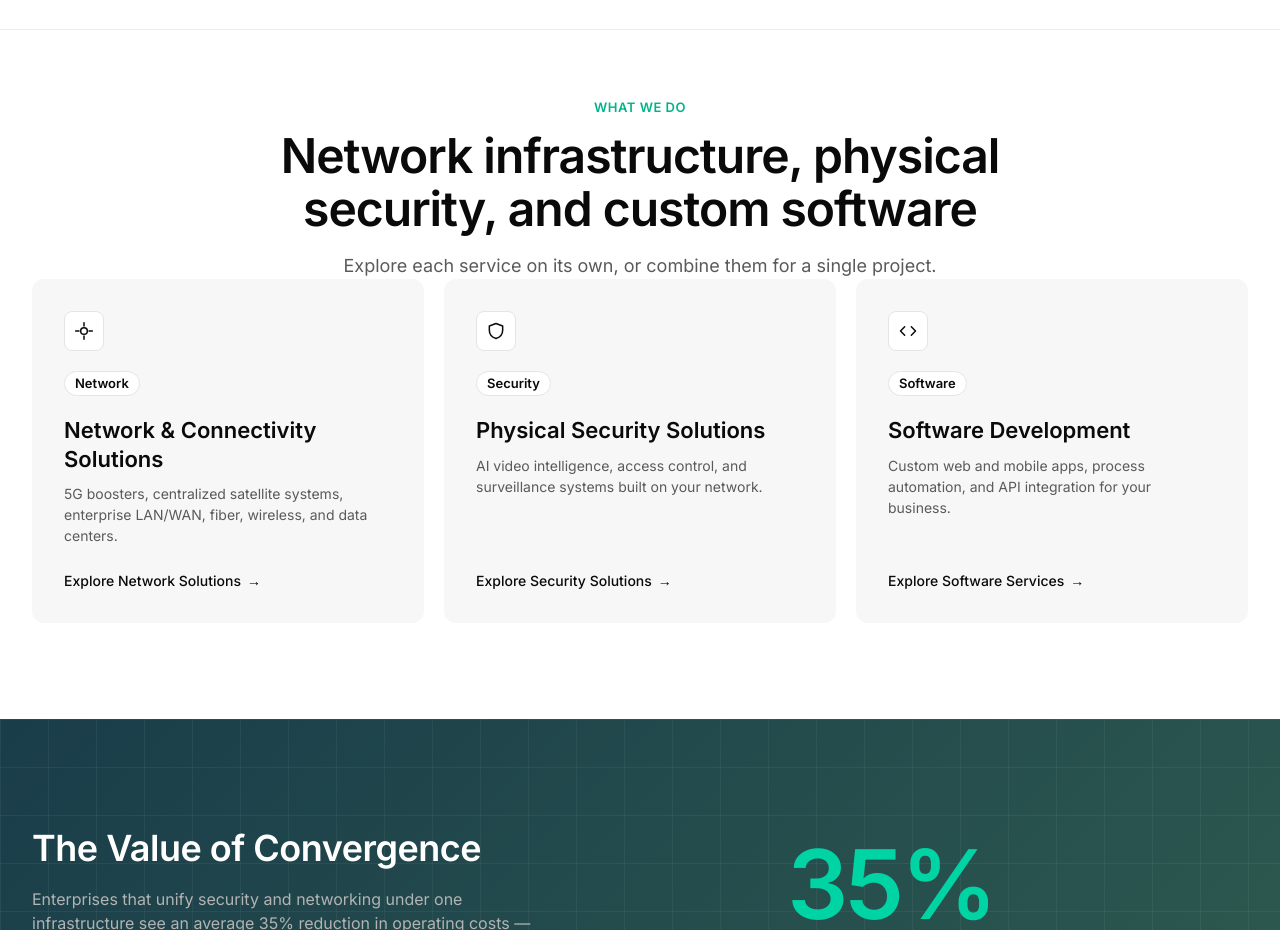
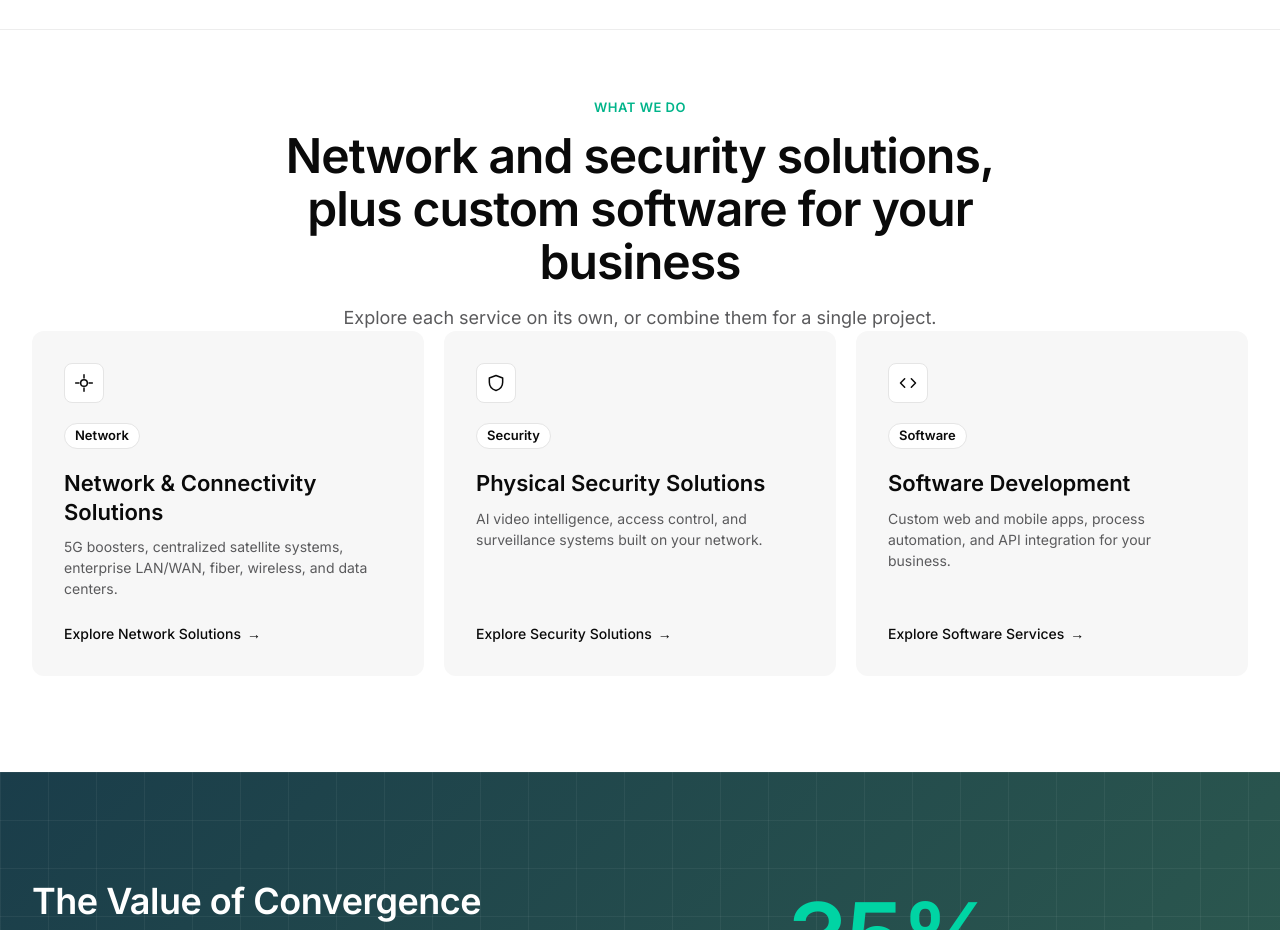
Before and after one commit to hamzasafiah90/alasturah-website, a website: page en/index.html in a window 1280 px wide. Shown: the part 1322-2252 px from the top of the page. Drawn offline with nearby package versions, Linux system fonts and the light colour scheme.

Commit message:
Fix remaining أمن مادي occurrences and infrastructure-framing heading
Two spots were missed in the prior pass because they used the
indefinite form (أمن مادي rather than الأمن المادي): the homepage
meta/og description and the "What We Do" section heading. The
heading also claimed all three service lines were "infrastructure"
(بنية تحتية / infrastructure), which bundles software in with the
building services again — reworded to split them the same way as
the hero.

Co-Authored-By: Claude Sonnet 5 <noreply@anthropic.com>

```diff
--- a/en/index.html
+++ b/en/index.html
@@ -200,7 +200,7 @@
     <div class="container">
       <div class="sec-head center">
         <span class="eyebrow">What We Do</span>
-        <h2 class="t-h1">Network infrastructure, physical security, and custom software</h2>
+        <h2 class="t-h1">Network and security solutions, plus custom software for your business</h2>
         <p>Explore each service on its own, or combine them for a single project.</p>
       </div>
       <div class="grid-3">
```
Also changed, not shown: ar/index.html (+3 -3 lines).
